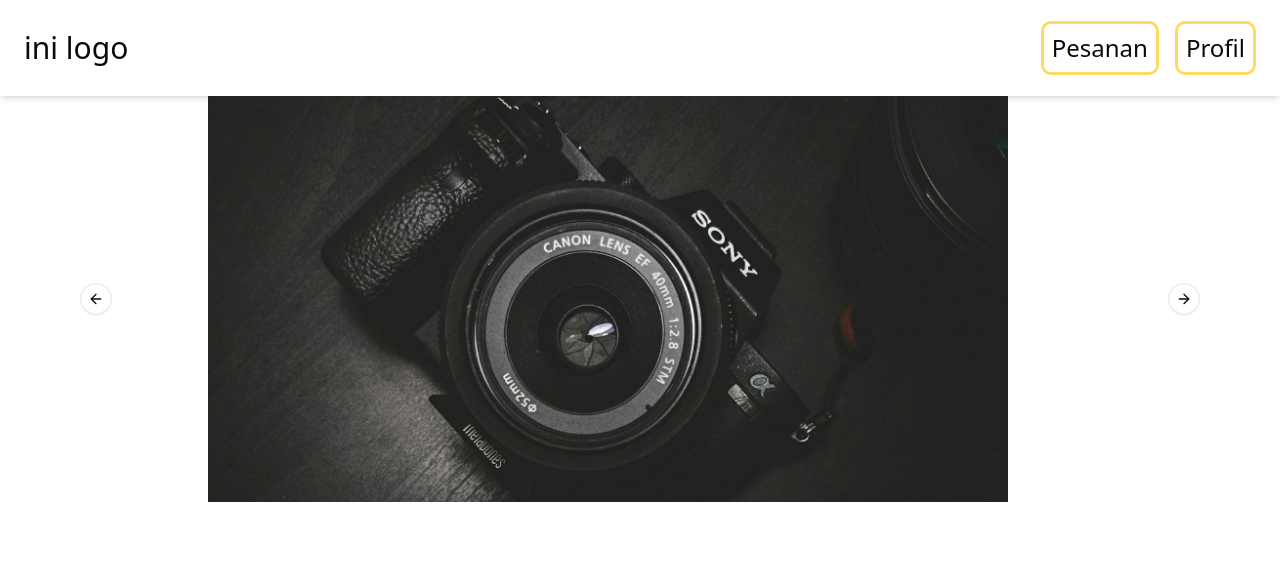
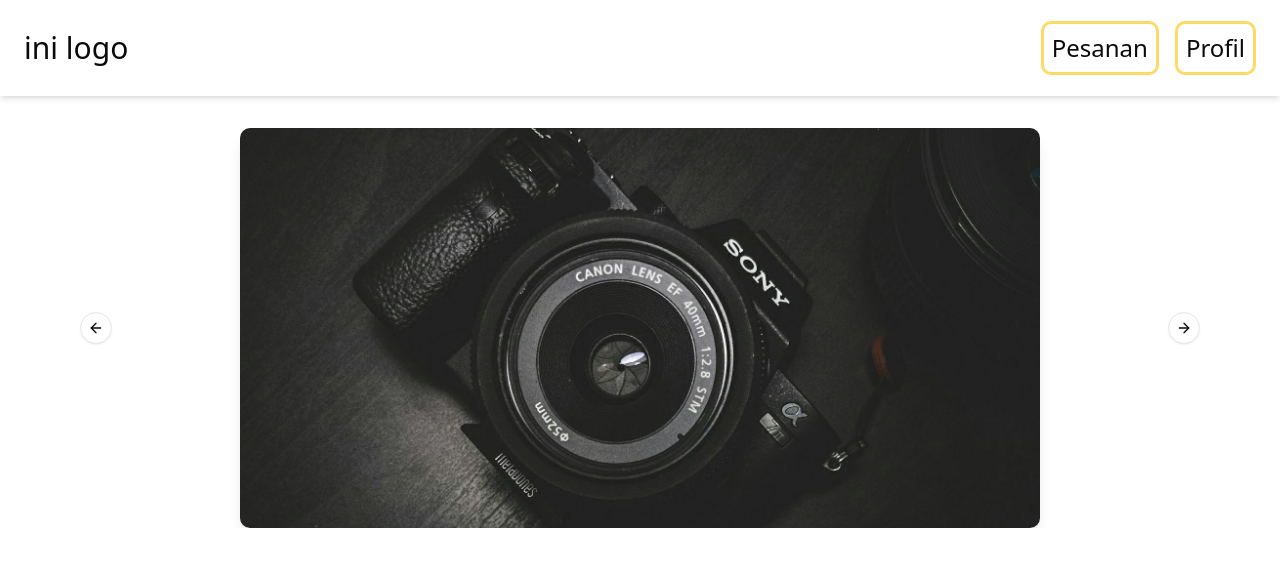
Before and after one commit to emiliojuni0r/inpoRemtalKamera-FE, a Next.js app: page / in a window 1280 px wide. Shown: the top 566 px of the page. Built offline with nearby package versions, Linux system fonts and the light colour scheme.

Commit message:
fix : carousel behavior

```diff
--- a/app/components/home/CustomCarousel.jsx
+++ b/app/components/home/CustomCarousel.jsx
@@ -1,30 +1,105 @@
+// import {
+//   Carousel,
+//   CarouselContent,
+//   CarouselItem,
+//   CarouselNext,
+//   CarouselPrevious,
+// } from "@/components/ui/carousel"
+// import Image from "next/image";
+
+// export default function CustomCarousel() {
+//     return (
+//         <div className="w-full max-w-5xl mx-auto">
+//             <Carousel opts={{ align: "center", loop: true }}>
+//                 <CarouselContent>
+//                     <CarouselItem className="flex justify-center -ml-4">
+//                         <Image className="" src="/example/example_carousel.jpg" width={800} height={400} alt="example_carousel" />
+//                     </CarouselItem>
+//                     <CarouselItem className="flex justify-center">
+//                         <Image src="/example/example_carousel.jpg" width={800} height={400} alt="example_carousel" />
+//                     </CarouselItem>
+//                     <CarouselItem className="flex justify-center">
+//                         <Image src="/example/example_carousel.jpg" width={800} height={400} alt="example_carousel" />
+//                     </CarouselItem>
+//                 </CarouselContent>
+//                 <CarouselPrevious />
+//                 <CarouselNext />
+//             </Carousel>
+//         </div>
+//     )
+// }
+
+"use client"; // Diperlukan untuk komponen interaktif dan plugin
+
+import * as React from "react";
+// 1. Impor plugin Autoplay
+import Autoplay from "embla-carousel-autoplay";
+
 import {
   Carousel,
   CarouselContent,
   CarouselItem,
   CarouselNext,
   CarouselPrevious,
-} from "@/components/ui/carousel"
-import Image from "next/image";
+} from "@/components/ui/carousel"; // Pastikan path ini benar
+
+// 'next/image' tidak dapat di-resolve di lingkungan preview ini.
+// Saya menggantinya dengan tag <img> standar agar kode bisa di-preview.
+// Silakan ganti kembali ke 'import Image from "next/image";'
+// dan gunakan komponen <Image /> di proyek Next.js Anda.
+// import Image from "next/image";
+
+// Saya buat array untuk data gambar agar lebih rapi
+// Ganti path ini dengan path gambar Anda yang sebenarnya
+const carouselImages = [
+  { src: "/example/example_carousel.jpg", alt: "Carousel 1" },
+  { src: "/example/example_carousel.jpg", alt: "Carousel 2" },
+  { src: "/example/example_carousel.jpg", alt: "Carousel 3" },
+];
 
 export default function CustomCarousel() {
-    return (
-        <div className="w-full max-w-5xl mx-auto">
-            <Carousel opts={{ align: "center", loop: true }}>
-                <CarouselContent>
-                    <CarouselItem className="flex justify-center -ml-4">
-                        <Image className="" src="/example/example_carousel.jpg" width={800} height={400} alt="example_carousel" />
-                    </CarouselItem>
-                    <CarouselItem className="flex justify-center">
-                        <Image src="/example/example_carousel.jpg" width={800} height={400} alt="example_carousel" />
-                    </CarouselItem>
-                    <CarouselItem className="flex justify-center">
-                        <Image src="/example/example_carousel.jpg" width={800} height={400} alt="example_carousel" />
-                    </CarouselItem>
-                </CarouselContent>
-                <CarouselPrevious />
-                <CarouselNext />
-            </Carousel>
-        </div>
-    )
+  return (
+    <div className="w-full max-w-5xl mx-auto py-8">
+      <Carousel
+        // 2. Tambahkan prop 'plugins' dan konfigurasikan Autoplay
+        plugins={[
+          Autoplay({
+            delay: 3000, // Ganti durasi (dalam milidetik) sesuai kebutuhan
+            stopOnInteraction: true, // Berhenti autoplay saat interaksi manual
+            stopOnMouseEnter: true, // Berhenti autoplay saat mouse di atas carousel
+          }),
+        ]}
+        opts={{
+          align: "center",
+          loop: true,
+        }}
+        className="w-full"
+      >
+        {/* Catatan: Saya pindahkan '-ml-4' ke CarouselContent
+          sesuai standar shadcn/embla
+        */}
+        <CarouselContent className="-ml-4">
+          {carouselImages.map((image, index) => (
+            <CarouselItem key={index} className="pl-4 basis-full flex justify-center">
+              {/* Ganti tag <img> di bawah ini dengan komponen <Image />
+                dari 'next/image' saat digunakan di proyek Anda.
+              */}
+              <img
+                className="rounded-lg shadow-lg object-cover" // Tambah sedikit style
+                // src={`https://placehold.co/800x400/444444/FFFFFF?text=Slide+${index + 1}`}
+                src={image.src} // <-- Gunakan ini untuk path asli Anda
+                width={800}
+                height={400}
+                alt={image.alt}
+                style={{ height: '400px', width: '800px', objectFit: 'cover' }} // Tambahkan inline style untuk memastikan dimensi
+              />
+            </CarouselItem>
+          ))}
+        </CarouselContent>
+        {/* Sembunyikan navigasi di layar kecil agar lebih bersih */}
+        <CarouselPrevious className="hidden sm:inline-flex" />
+        <CarouselNext className="hidden sm:inline-flex" />
+      </Carousel>
+    </div>
+  );
 }
--- a/package.json
+++ b/package.json
@@ -13,6 +13,7 @@
     "@radix-ui/react-slot": "^1.2.3",
     "class-variance-authority": "^0.7.1",
     "clsx": "^2.1.1",
+    "embla-carousel-autoplay": "^8.6.0",
     "embla-carousel-react": "^8.6.0",
     "lucide-react": "^0.544.0",
     "next": "15.5.4",
```
Also changed, not shown: 1 other file (tests, documents, lock files or other folders).
